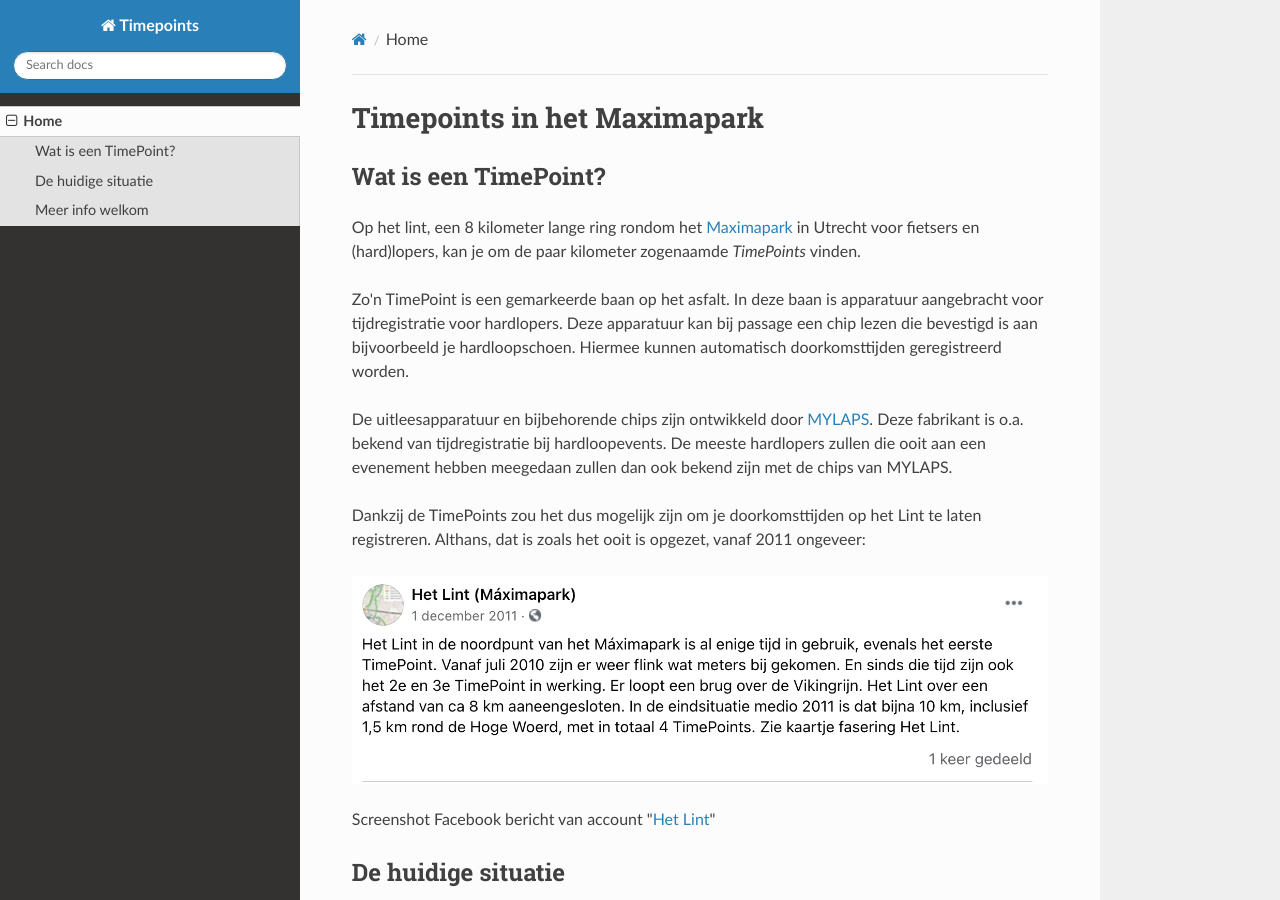
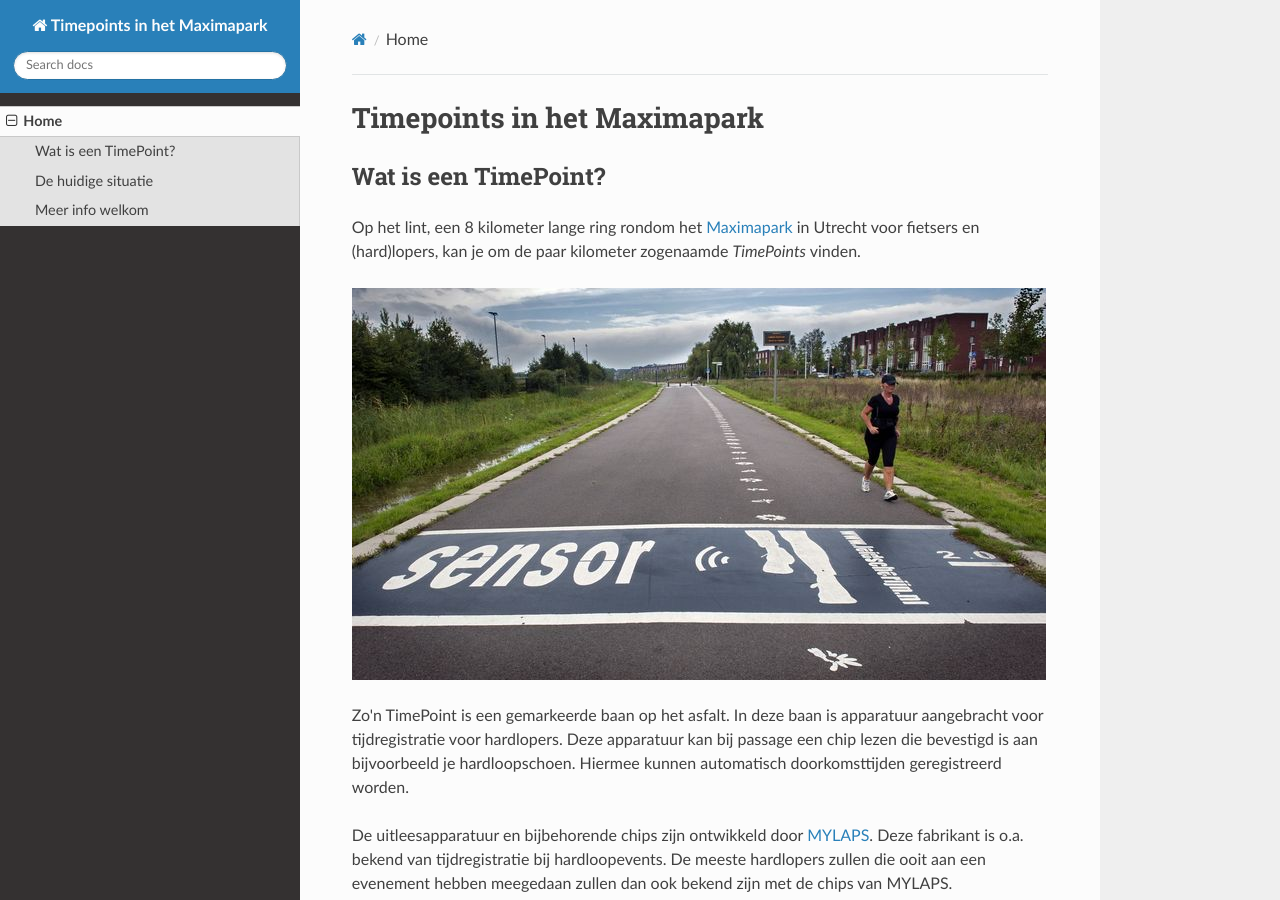
Before and after one commit to onderweg/timepoint-docs, an MkDocs documentation site: the page built from docs/index.md, in a window 1280 px wide and 900 px high. Built offline with MkDocs 1.6.1, drawn with Linux system fonts in a browser that asks for light colours; nearby versions of some CDN libraries.

Commit message:
added Lint image

```diff
--- a/docs/index.md
+++ b/docs/index.md
@@ -3,6 +3,8 @@
 ## Wat is een TimePoint?
 
 Op het lint, een 8 kilometer lange ring rondom het [Maximapark](https://maximapark.nl/) in Utrecht voor fietsers en (hard)lopers, kan je om de paar kilometer zogenaamde *TimePoints* vinden.
+
+![Het Lint, Leidsche Rijn](img/lint.jpg)
 
 Zo'n TimePoint is een gemarkeerde baan op het asfalt. In deze baan is apparatuur aangebracht voor tijdregistratie voor hardlopers. Deze apparatuur kan bij passage een chip lezen die bevestigd is aan bijvoorbeeld je hardloopschoen. Hiermee kunnen automatisch doorkomsttijden geregistreerd worden.
 
--- a/mkdocs.yml
+++ b/mkdocs.yml
@@ -1,4 +1,4 @@
-site_name: Timepoints
+site_name: Timepoints in het Maximapark
 theme: readthedocs
 nav:
     - Home: index.md
```
Also changed, not shown: docs/img/lint.jpg (added).
